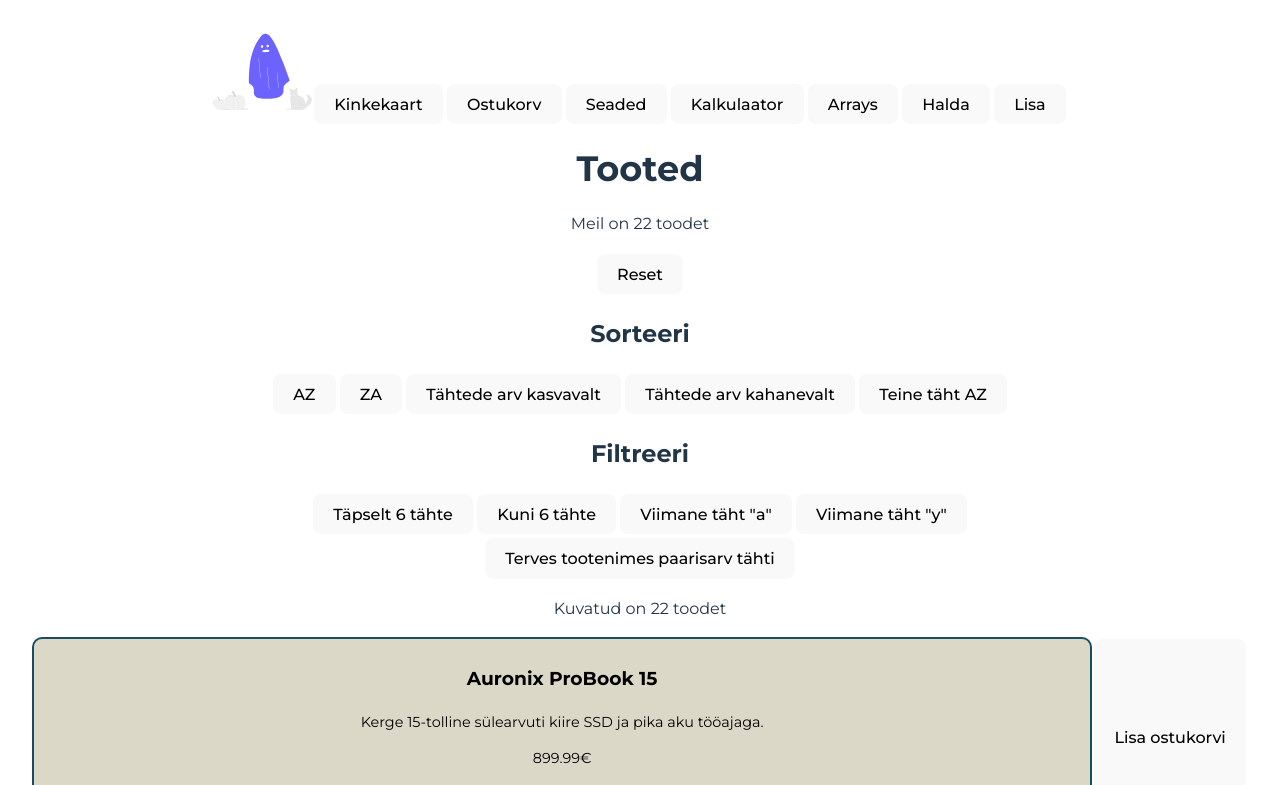
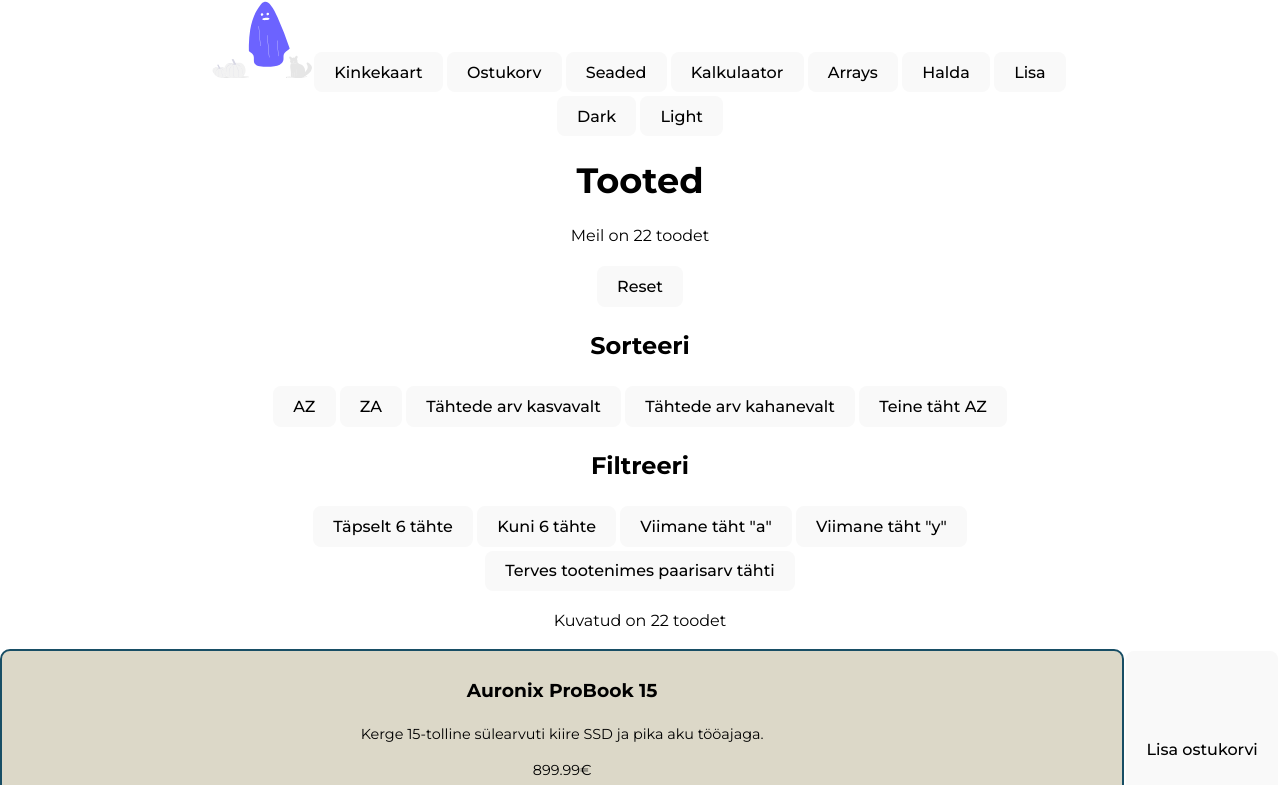
Before and after one commit to hallapmark/veebipood, a React (Vite) app: page /tooted in a window 1280 px wide. Shown: the top 785 px of the page. Built offline with nearby package versions, Linux system fonts and the light colour scheme.

Commit message:
Remember dark-light mode choice
Practice localStorage

```diff
--- a/src/App.css
+++ b/src/App.css
@@ -1,7 +1,7 @@
 #root {
-  max-width: 1280px;
+  /* max-width: 1280px; */
   margin: 0 auto;
-  padding: 2rem;
+  /* padding: 2rem; */
   text-align: center;
 }
 
@@ -64,3 +64,15 @@ button:disabled {
 .kuldne {
   color: goldenrod;
 }
+
+.dark-mode {
+  background-color: black;
+  color: white;
+  min-height: 100vh;
+}
+
+.light-mode {
+  background-color: white;
+  color: black;
+  min-height: 100vh;
+}
--- a/src/App.jsx
+++ b/src/App.jsx
@@ -43,13 +43,23 @@ import YksHind from './pages/yks/YksHind'
 import YksTootaja from './pages/yks/YksTootaja'
 import YksToode from './pages/yks/YksToode'
 import YksKasutaja from './pages/yks/YksKasutaja'
+import { useState } from 'react'
 
 function App() {
-  //const [count, setCount] = useState(0)
+  const [dark, setDark] = useState(localStorage.getItem("dark-mode") === "true");
+
+  function updateDarkMode(isDark) {
+    setDark(isDark);
+    localStorage.setItem("dark-mode", JSON.stringify(isDark));
+    // setItem nõuab valueks stringi.
+  }
 
   return (
-    <>
+    <div className={dark ? "dark-mode" : "light-mode"}>
       <Menu />
+      <button onClick={() => updateDarkMode(true)}>Dark</button>
+      <button onClick={() => updateDarkMode(false)}>Light</button>
+
       <Routes>
         <Route path="/" element={ <Avaleht /> } />
         <Route path="/osta-kinkekaart" element={ <Kinkekaardid /> } />
@@ -96,10 +106,9 @@ function App() {
         <Route path="/toode/:nimi" element={ <YksToode /> } />
         <Route path="/kasutaja/:nimi" element={ <YksKasutaja /> } />
 
-
         <Route path="/*" element={ <NotFound /> } />
       </Routes>
-    </>
+    </div>
   )
 }
 
--- a/src/pages/arrays/Tooted.jsx
+++ b/src/pages/arrays/Tooted.jsx
@@ -7,10 +7,6 @@ import { Link } from "react-router-dom";
 
 function Tooted() {
   const [tooted, setTooted] = useState(tootedAndmebaasist.slice());
-  // nb see on shallow copy
-  // süvakoopiat vist ei tahagi siin?
-  // vt https://developer.mozilla.org/en-US/docs/Web/API/Window/structuredClone
-
 
   function sorteeriAZ() {
     tooted.sort((a,b) => a.name.localeCompare(b.name));
```
